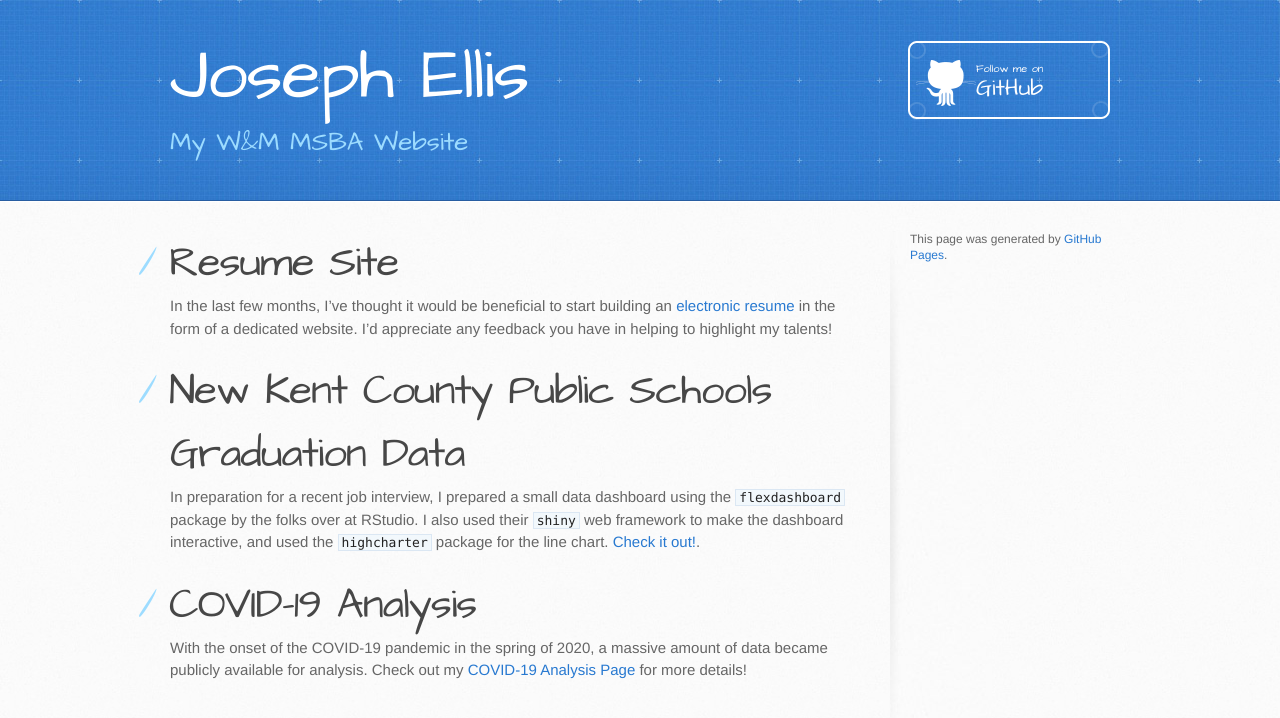
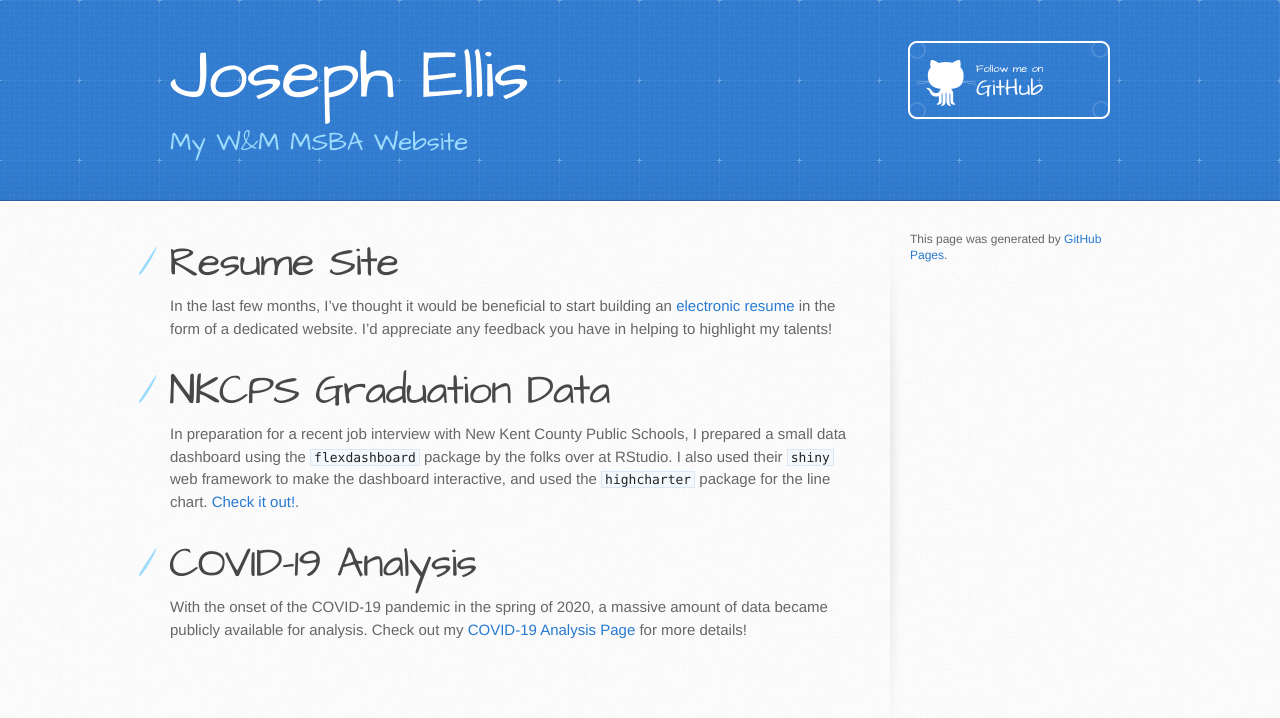
Before and after one commit to jsellis-wm/jsellis-wm.github.io, a Jekyll site: the page built from index.md, in a window 1280 px wide. Shown: the top 718 px of the page. Built offline with Jekyll 4.4.1, drawn with Linux system fonts in a browser that asks for light colours; our own code applies the rules of GitHub Pages for plain Markdown files.

Commit message:
Update index.md

```diff
--- a/index.md
+++ b/index.md
@@ -5,8 +5,8 @@
 # Resume Site
 In the last few months, I've thought it would be beneficial to start building an [electronic resume](https://joseph-ellis.com){:target="_blank"} in the form of a dedicated website. I'd appreciate any feedback you have in helping to highlight my talents!
 
-# New Kent County Public Schools Graduation Data
-In preparation for a recent job interview, I prepared a small data dashboard using the `flexdashboard` package by the folks over at RStudio. I also used their `shiny` web framework to make the dashboard interactive, and used the `highcharter` package for the line chart. [Check it out!](https://ellisanalytics.com/shiny/NewKentGraduation/){:target="_blank"}.
+# NKCPS Graduation Data
+In preparation for a recent job interview with New Kent County Public Schools, I prepared a small data dashboard using the `flexdashboard` package by the folks over at RStudio. I also used their `shiny` web framework to make the dashboard interactive, and used the `highcharter` package for the line chart. [Check it out!](https://ellisanalytics.com/shiny/NewKentGraduation/){:target="_blank"}.
 
 # COVID-19 Analysis
 With the onset of the COVID-19 pandemic in the spring of 2020, a massive amount of data became publicly available for analysis. Check out my [COVID-19 Analysis Page](/covid/index.md) for more details!
```
